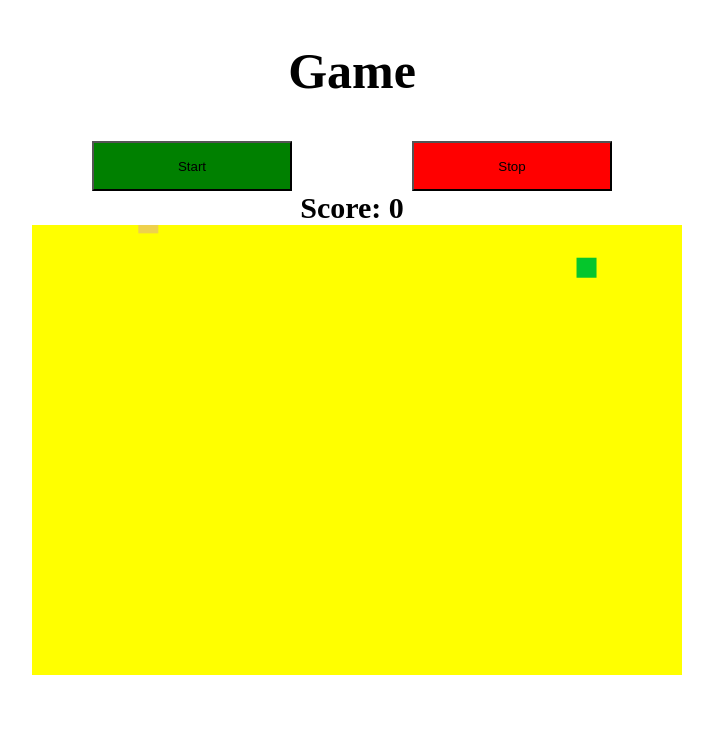
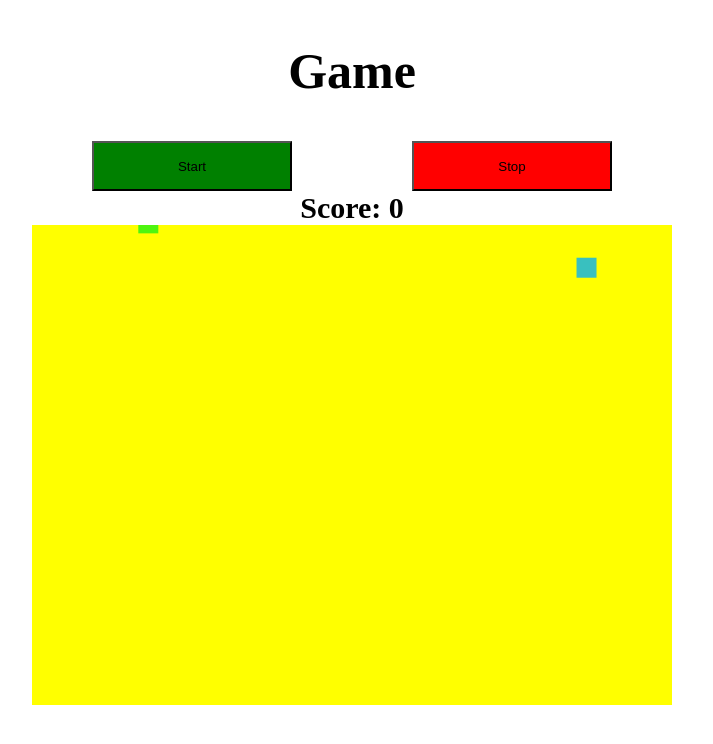
Before and after one commit to alinadzhafarova/js-pro, a plain HTML site: page game/game.html in a window 1280 px wide. Both pictures are taken after a click on the button "Start". Shown: the whole page, without its empty margins (288-1001 px from the left). Drawn offline with Linux system fonts and the light colour scheme.

Commit message:
add game

```diff
--- a/game/game.html
+++ b/game/game.html
@@ -3,6 +3,9 @@
 <head>
     <title> JS task </title>
    <style>
+       canvas {
+           background-color: yellow;
+       }
        .main {
            margin:0 auto;
            max-width: 640px;
@@ -17,12 +20,12 @@
            justify-content: space-around;
        }
 
-       .btn-start {
+       #start-btn {
            background-color: green;
            width: 200px;
            height: 50px
        }
-       .btn-stop {
+       #stop-btn {
            background-color:red;
            width: 200px;
            height: 50px
@@ -34,10 +37,6 @@
            font-weight: 700;
        }
 
-       canvas {
-           background-color: yellow;
-       }
-
    </style>
 </head>
 <body>
@@ -46,14 +45,14 @@
     <div class="menu">
 
         <div class="buttons">
-            <button class="btn-start">Start</button>
-            <button class="btn-stop">Stop</button>
+            <button id="start-btn">Start</button>
+            <button id="stop-btn">Stop</button>
         </div>
         <span class="main-score">Score:
         <span id="score">0</span>
         </span>
     </div>
-    <canvas width="650" height="450" id="canvas"></canvas>
+    <canvas width="640" height="480" id="canvas"></canvas>
 </div>
 <script src="game.js"></script>
 </body>
--- a/game/game.js
+++ b/game/game.js
@@ -1,9 +1,10 @@
-'use strict';
-let btnStart = document.querySelector('.btn-start');
-let btnStop = document.querySelector('.btn-stop');
-
 let canvas = document.querySelector('#canvas');
 let ctx = canvas.getContext('2d');
+let btnStart = document.querySelector('#start-btn');
+let btnStop = document.querySelector('#stop-btn');
+
+let figureArr = [];
+let score = 0;
 
 function Square(x, y, width, height, speed) {
     this.x = x;
@@ -11,18 +12,13 @@ function Square(x, y, width, height, speed) {
     this.width = width;
     this.height = height;
     this.speed = speed;
-
-    this.r = Math.round(Math.random() * 255);
-    this.g = Math.round(Math.random() * 255);
-    this.b = Math.round(Math.random() * 255);
-    this.rgba = "rgba(" + this.r + ", " + this.g + ", " + this.b + ", 1)";
+    this.color = '#' + Math.random().toString(16).substr(-6);
 
     this.draw = function () {
-        ctx.beginPath();
-        ctx.fillStyle = this.rgba;
+        ctx.fillStyle = this.color;
         ctx.fillRect(this.x, this.y, this.width, this.height);
         this.y += this.speed;
-        ctx.closePath();
+
     };
 }
 
@@ -31,17 +27,16 @@ function createGame() {
     let speed = Math.random() * 0.7 + 0.3;
     let gameSquare = new Square(x, -20, 20, 20, speed);
 
-    arraySquares.push(gameSquare);
-    document.querySelector('#score').textContent = 	score;
+    figureArr.push(gameSquare);
+    document.querySelector('#score').textContent = score;
 }
 
-let arraySquares = [];
-let score = 0;
+
 
 function animate() {
     ctx.clearRect(0, 0, canvas.width, canvas.height);
 
-    arraySquares = arraySquares.filter((element) => {
+    figureArr = figureArr.filter((element) => {
         element.draw();
         return element.y < canvas.width;
     });
@@ -51,7 +46,7 @@ function animate() {
 let infinity;
 
 btnStart.addEventListener('click', () => {
-    if (arraySquares.length === 0) {
+    if (figureArr.length === 0) {
         let randomInterval = Math.random() * 1200 + 200;
         infinity = setInterval(createGame, randomInterval);
         score = 0;
@@ -59,17 +54,17 @@ btnStart.addEventListener('click', () => {
 });
 
 btnStop.addEventListener('click', () => {
-    arraySquares = [];
+    figureArr = [];
     clearInterval(infinity);
 });
 
 canvas.addEventListener('click', (event) => {
-    for (let square of arraySquares) {
+    for (let square of figureArr) {
         if (square.x <= event.offsetX &&
             square.y <= event.offsetY &&
             (square.height + square.x) >= event.offsetX &&
             (square.width + square.y) >= event.offsetY) {
-            arraySquares.splice(arraySquares.indexOf(square), 1);
+            figureArr.splice(figureArr.indexOf(square), 1);
             score += 1;
         }
     }
```
